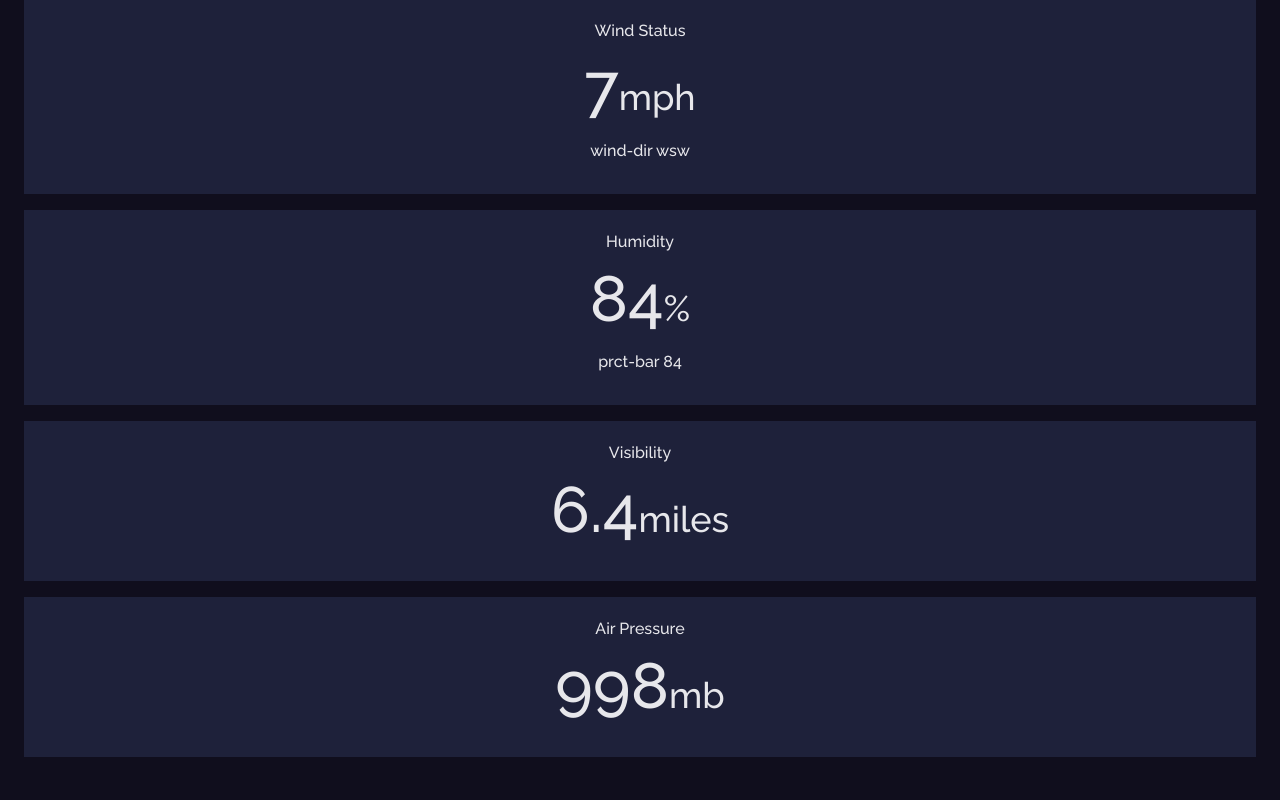
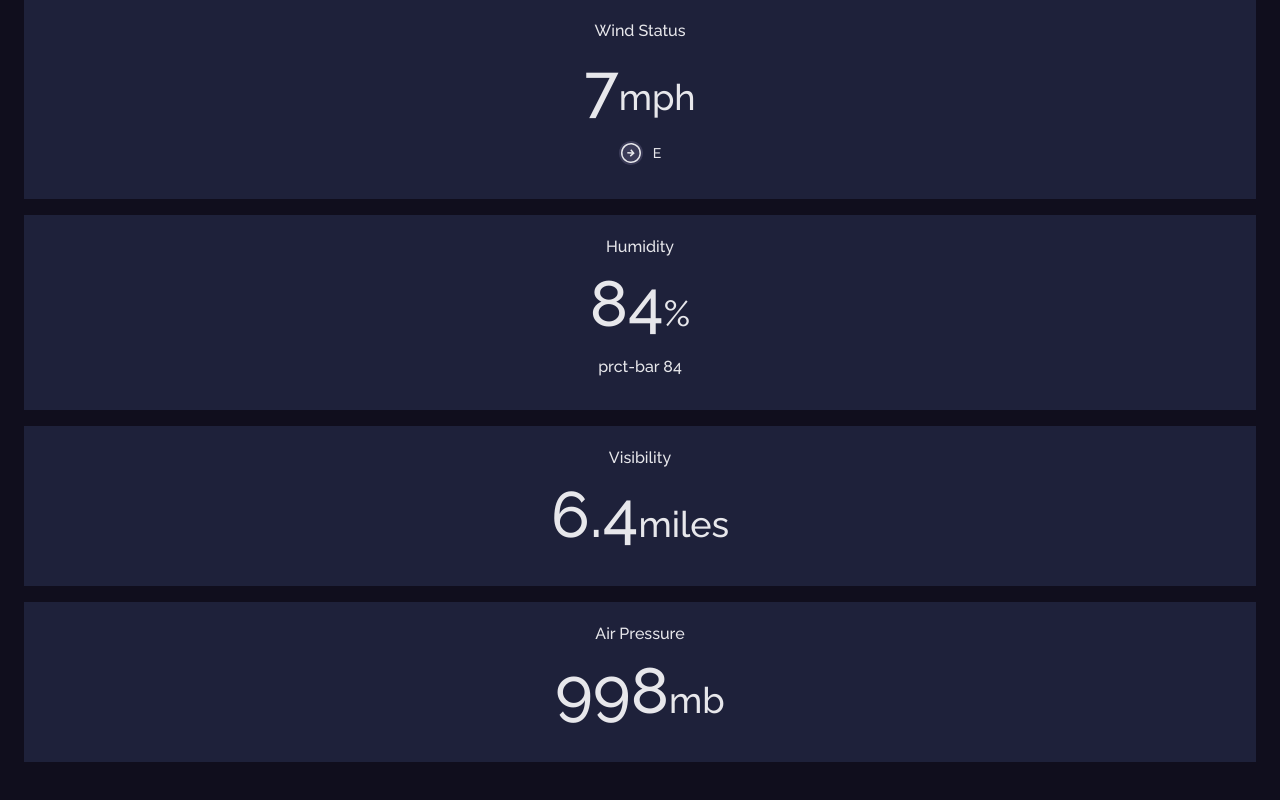
Before and after one commit to pedrorxmos/weather-app-challenge, a React (Vite) app: page / in a window 1280 px wide. Shown: the part 2332-3132 px from the top of the page. Built offline with nearby package versions, Linux system fonts and the light colour scheme.

Commit message:
💄 feat(aside): hl card wind direction

```diff
--- /dev/null
+++ b/src/assets/icons/direction.jsx
@@ -0,0 +1,7 @@
+export function DirectionSVG({style}) {
+	return (
+		<svg xmlns="http://www.w3.org/2000/svg" width="48" height="48" viewBox="0 96 960 960" style={style}>
+			<path d="M450 724h60V542l74 74 42-42-146-146-146 146 42 42 74-74v182Zm30 252q-82 0-155-31t-127-86q-55-55-86-128T80 576q0-83 32-156t86-127q54-54 127-85t155-32q83 0 156 32t127 85q54 54 86 127t31 156q0 82-31 155t-86 128q-54 54-127 86t-156 31Zm0-60q142 0 241-99t99-241q0-142-99-241t-241-99q-141 0-240 99T140 576q0 141 100 241t240 99Zm0-340Z" />
+		</svg>
+	);
+}
--- a/src/assets/icons/index.js
+++ b/src/assets/icons/index.js
@@ -1,2 +1,3 @@
 export * from './location';
 export * from './pin';
+export * from './direction';
--- a/src/components/highlights/Highlights.jsx
+++ b/src/components/highlights/Highlights.jsx
@@ -1,3 +1,4 @@
+import { DirectionSVG } from '../../assets/icons';
 import './highlights.scss';
 
 export function Highlights({type, value, measure, res}) {
@@ -9,7 +10,10 @@ export function Highlights({type, value, measure, res}) {
         <p className="hl-value">{value}<span>{measure}</span></p>
       </div>
       {type === 'Wind Status' &&
-        <div className="wind-dir">wind-dir {res}</div>
+        <div className="wind-dir">
+          <DirectionSVG style={{ transform: `rotate(${res[1]}deg)`}}/>
+          {res[0]}
+        </div>
       }
       {type === 'Humidity' &&
         <div className="prct-bar">prct-bar {value}</div>
--- a/src/components/highlights/highlights.scss
+++ b/src/components/highlights/highlights.scss
@@ -19,4 +19,19 @@
       }
     }
   }
+
+  .wind-dir {
+    @include d-flex(row, 10px);
+    justify-content: center;
+    align-items: center;
+    font-size: 14px;
+
+    svg {
+      width: 1.5rem;
+      height: 1.5rem;
+      fill: $white;
+      background-color: rgba($dark-grey, 0.5);
+      border-radius: 50%;
+    }
+  }
 }
--- a/src/views/aside/Aside.jsx
+++ b/src/views/aside/Aside.jsx
@@ -47,7 +47,7 @@ export function Aside() {
       <div className="aside__highlitghts">
         <h2>Today's Highlights</h2>
         <div className="hl-list">
-          <Highlights type="Wind Status" value={7} measure="mph" res="wsw"/>
+          <Highlights type="Wind Status" value={7} measure="mph" res={['E', 95]}/>
           <Highlights type="Humidity" value={84} measure="%"/>
           <Highlights type="Visibility" value={6.4} measure="miles"/>
           <Highlights type="Air Pressure" value={998} measure="mb"/>
```
